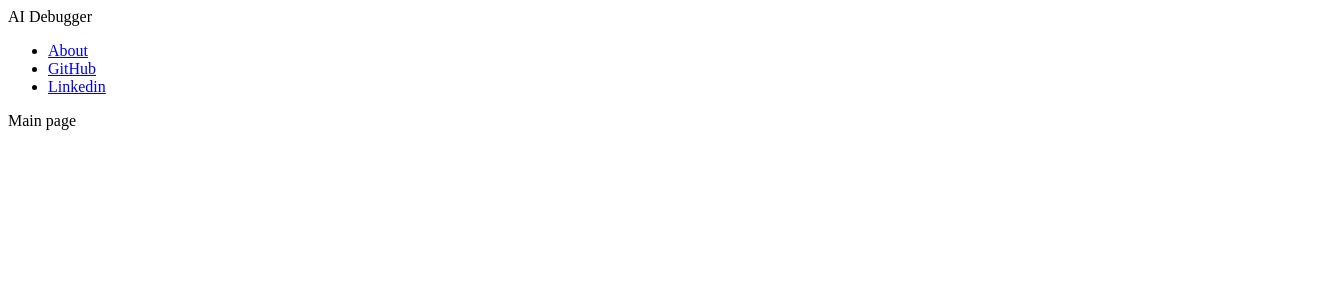
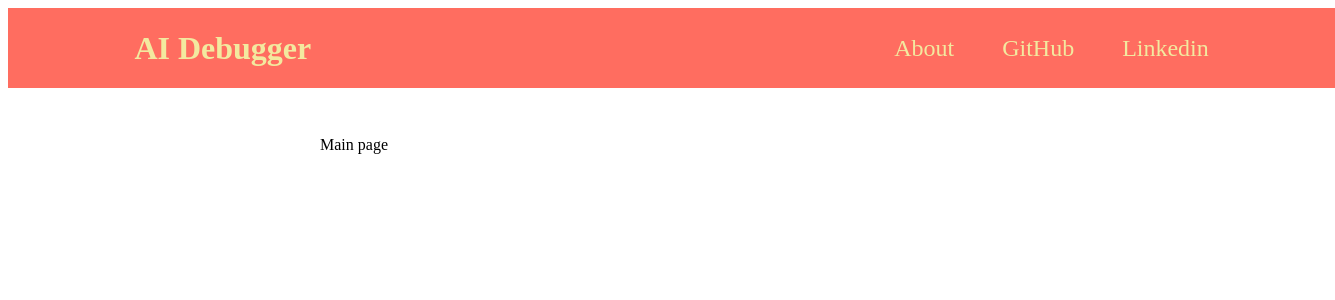
Before and after one commit to Liranalb/ai_debugger, a React (Create React App) app: page / in a window 1280 px wide. Shown: the top 300 px of the page, 1335 px wide, since content can reach past the window. Built offline with nearby package versions, Linux system fonts and the light colour scheme.

Commit message:
Fix navigation bar

```diff
--- a/src/layout/Layout.js
+++ b/src/layout/Layout.js
@@ -1,5 +1,5 @@
 import NavigationBar from "./NavigationBar"
-import classes from "../style/layout.css"
+import classes from './Layout.module.css'
 
 const Layout = (props) => {
     return (
--- a/src/style/layout.css
+++ b/src/layout/Layout.module.css
@@ -1,5 +1,5 @@
 .main {
     margin: 3rem auto;
-    width: 85%;
+    width: 90%;
     max-width: 40rem;
   }
--- a/src/layout/NavigationBar.js
+++ b/src/layout/NavigationBar.js
@@ -1,6 +1,6 @@
 import { Link } from 'react-router-dom'
 
-import classes from '../style/navigationBar.css'
+import classes from './NavigationBar.module.css'
 import config from '../strings/navigationBarStr.json'
 
 const NavigationBar = () => {
--- /dev/null
+++ b/src/layout/NavigationBar.module.css
@@ -0,0 +1,48 @@
+.header {
+  width: 85%;
+  height: 5rem;
+  display: flex;
+  align-items: center;
+  justify-content: space-between;
+  background-color: #ff6d60;
+  padding: 0 10%;
+}
+
+.logo {
+  font-size: 2rem;
+  color: #f3e99f;
+  font-weight: bold;
+}
+
+.header ul {
+  color: #f3e99f;
+  list-style: none;
+  margin: 0;
+  padding: 0;
+  display: flex;
+  align-items: baseline;
+}
+
+.header li {
+  margin-left: 3rem;
+}
+
+.header a {
+  text-decoration: none;
+  font-size: 1.5rem;
+  color: #f3e99f;
+}
+
+.header a:hover,
+.header a:active,
+.header a.active {
+  color: #f7d060;
+}
+
+.badge {
+  background-color: #20cc9e;
+  color: white;
+  border-radius: 12px;
+  padding: 0 1rem;
+  margin-left: 0.5rem;
+}
--- a/src/style/navigationBar.css
+++ /dev/null
@@ -1,47 +0,0 @@
-.header {
-    width: 100%;
-    height: 5rem;
-    display: flex;
-    align-items: center;
-    justify-content: space-between;
-    background-color: #77002e;
-    padding: 0 10%;
-  }
-
-  .logo {
-    font-size: 2rem;
-    color: white;
-    font-weight: bold;
-  }
-
-  .header ul {
-    list-style: none;
-    margin: 0;
-    padding: 0;
-    display: flex;
-    align-items: baseline;
-  }
-
-  .header li {
-    margin-left: 3rem;
-  }
-
-  .header a {
-    text-decoration: none;
-    font-size: 1.5rem;
-    color: #fcb8d2;
-  }
-
-  .header a:hover,
-  .header a:active,
-  .header a.active {
-    color: white;
-  }
-
-  .badge {
-    background-color: #cc2062;
-    color: white;
-    border-radius: 12px;
-    padding: 0 1rem;
-    margin-left: 0.5rem;
-  }
```
